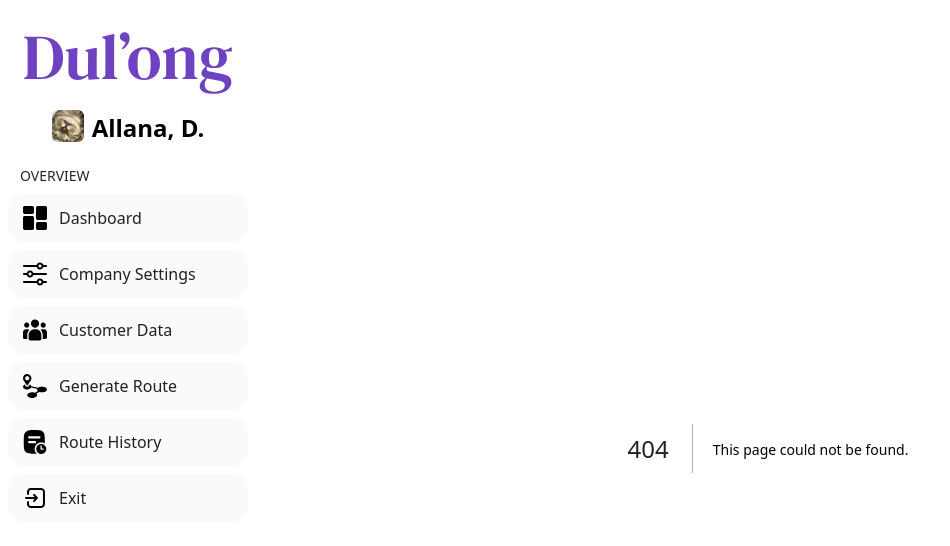
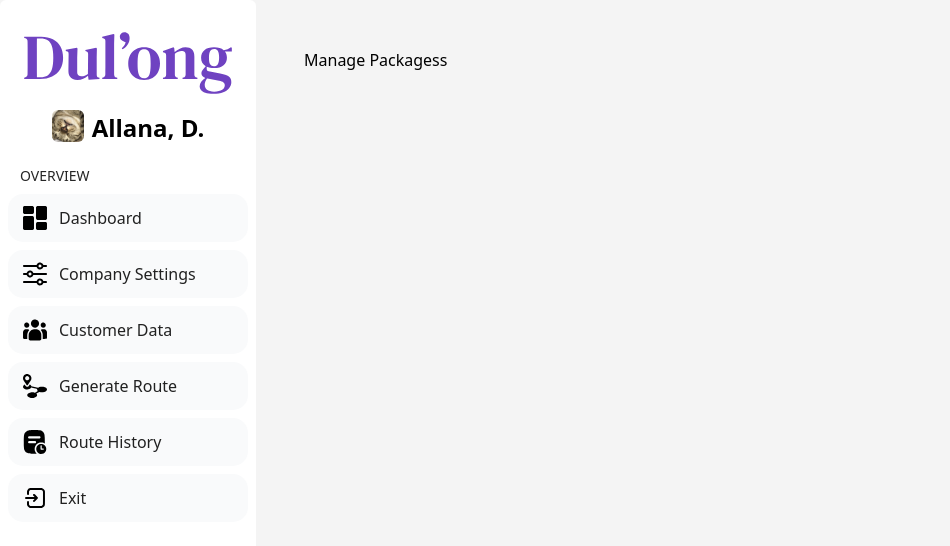
Before and after one commit to D-D-M-Y/dul-ong-administrative-frontend, a Next.js app: page /customer-data/manage-packages in a window 1280 px wide. Before the commit this address had no page. Shown: the top 546 px of the page, without its empty margins (0-950 px from the left). Built offline with nearby package versions, Linux system fonts and the light colour scheme.

Commit message:
new pages under customer data

```diff
--- /dev/null
+++ b/src/app/customer-data/manage-packages/page.tsx
@@ -0,0 +1,3 @@
+export default function Page() {
+    return <p>Manage Packagess</p>;
+  }
--- /dev/null
+++ b/src/app/customer-data/new-package/page.tsx
@@ -0,0 +1,3 @@
+export default function Page() {
+    return <p>New Package</p>;
+  }
```
